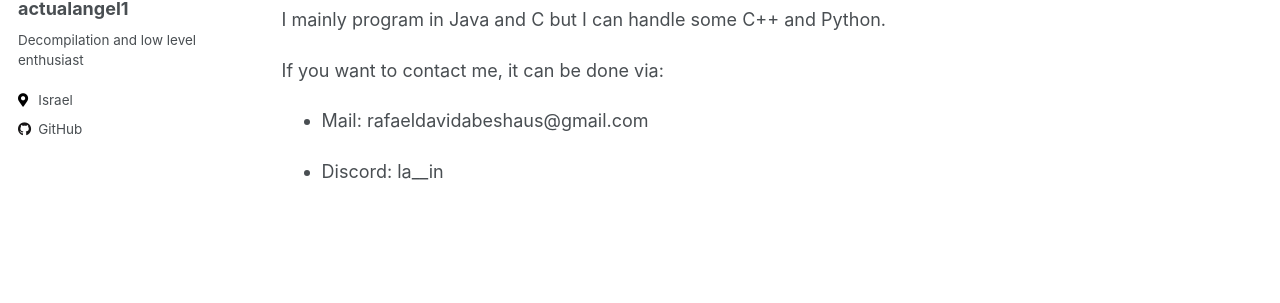
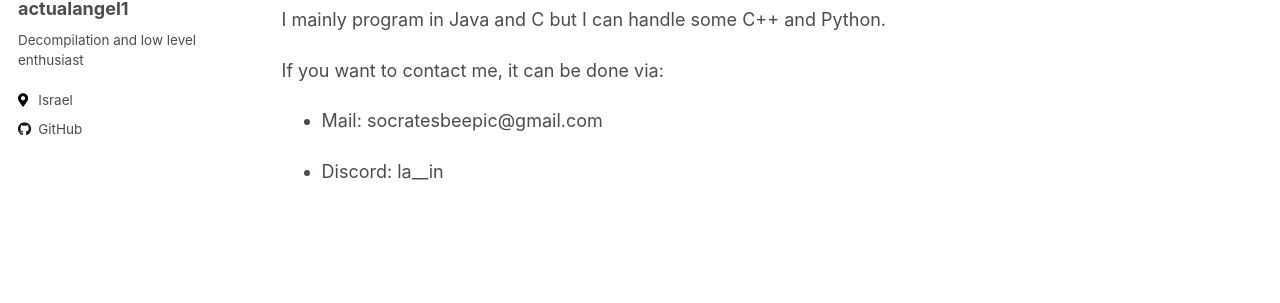
Before and after one commit to ActualAngel1/actualangel1.github.io, a Jekyll site: the page built from _pages/about.md, in a window 1280 px wide. Shown: the part 305-608 px from the top of the page. Built offline with Jekyll 4.4.1, drawn with Linux system fonts in a browser that asks for light colours.

Commit message:
Update about.md

```diff
--- a/_pages/about.md
+++ b/_pages/about.md
@@ -18,6 +18,6 @@ I mainly program in Java and C but I can handle some C++ and Python.
 
 If you want to contact me, it can be done via:
 
-- Mail: rafaeldavidabeshaus@gmail.com
+- Mail: socratesbeepic@gmail.com
 
 - Discord: la__in
```
